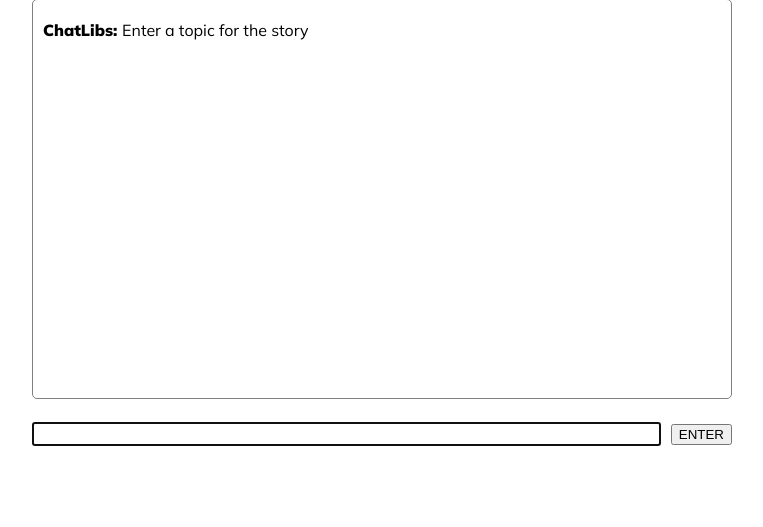
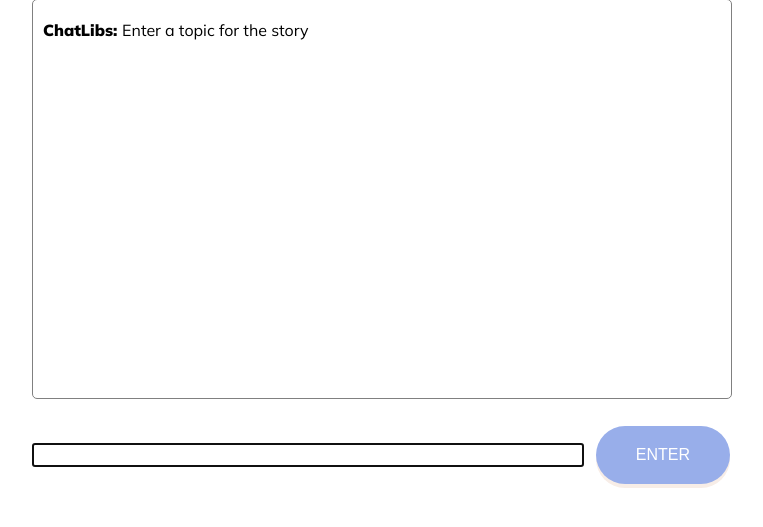
Before and after one commit to ccarfi/chatlibs-flask, a Flask app: page / in a window 1280 px wide. Shown: the part 257-784 px from the top of the page, without its empty margins (258-1021 px from the left). Run offline with Flask 3, Linux system fonts and the light colour scheme; some web fonts are replaced.

Commit message:
Update styles.css

```diff
--- a/api/static/styles.css
+++ b/api/static/styles.css
@@ -103,9 +103,26 @@
 }
 
 .enter-button {
-  /* Styles for the button */
-  /* Ensure the button doesn't grow and only takes the space it needs */
+  background-color: #98aeea; /* Light blue background */
+  border: none; /* No border */
+  color: white; /* White text */
+  padding: 20px 40px; /* Padding to make the button taller and wider */
+  text-align: center; /* Center the text inside the button */
+  text-decoration: none; /* No underline on the text */
+  display: inline-block; /* Allows the button to be placed next to other inline elements */
+  font-size: 16px; /* Default text size */
+  margin: 4px 2px; /* Spacing around the button */
+  cursor: pointer; /* Changes the cursor to a pointer when hovering over the button */
+  border-radius: 80px; /* Rounded corners with a large radius to create a pill shape */
+  box-shadow: 0 4px #f7ede7; /* Soft shadow with a color that matches the border color in the image */
+  transition-duration: 0.4s; /* Makes the hover effect smooth */
 }
+
+.enter-button:hover {
+  background-color: #6b82d6; /* Darker blue when hovering */
+  box-shadow: 0 8px #f7ede7; /* Larger shadow when hovering */
+}
+
 
 #return_image {
   max-width: 700px;  /* The image will never be wider than 700px */
```
